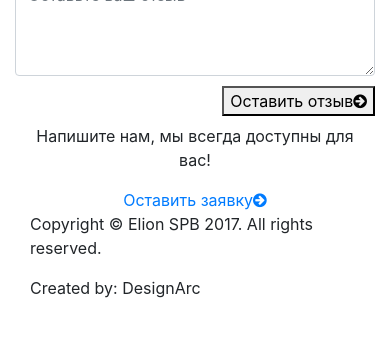
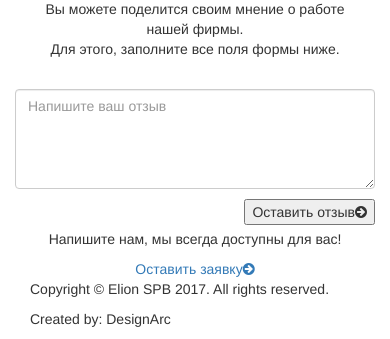
Before and after one commit to Nekr0bz/Elion, a Django app: page /guestbook/ in a window 390 px wide. Shown: the part 754-1093 px from the top of the page. Before the commit the page ends 1052 px from the top, so only its background shows below. Run offline with Django 3.2, Linux system fonts and the light colour scheme; the visitor is signed in with stand-in values (Sample User, id 1); data that the repository does not hold is empty; some libraries are stand-ins or nearby versions.

Commit message:
Ограничение к форме добавления отзывов. Форма добавления отзывов отображается только у авторизированных пользователей.

```diff
--- a/guestbook/forms.py
+++ b/guestbook/forms.py
@@ -8,7 +8,7 @@ class GuestBookForm(forms.ModelForm):
     text = forms.CharField(widget=forms.Textarea(attrs={
         'style': 'width :100%; height: 100px',
         'class': 'form-control',
-        'placeholder': 'Оставьте ваш отзыв'
+        'placeholder': 'Напишите ваш отзыв'
     }))
 
     class Meta:
--- a/guestbook/templates/guestbook/index.html
+++ b/guestbook/templates/guestbook/index.html
@@ -9,8 +9,12 @@
 <!-- ================= /Banner ================ -->
 
 <!-- =============== blog container ============== -->
-<section class="contact_us_container" style="padding-top: 40px">
+<section class="contact_us_container" style="padding-top: 0">
     <div class="container">
+        {% if user.is_authenticated %}
+            <div class="col-lg-12 col-md-12 col-sm-12 col-xs-12" style="text-align:center; padding-bottom: 20px"> <!-- section title -->
+                {% include 'generic/messages.html' with default_text="Вы можете поделится своим мнение о работе нашей фирмы.<br>Для этого, заполните все поля формы ниже." %}
+            </div> <!-- End section title -->
             <div class="form_holder" style="padding-right: 0px">
                 <form method="post" action="{% url 'guestbook' %}" class="contact-form">
                     {% csrf_token %}
@@ -18,6 +22,11 @@
                     <button type="submit" class="submit" style="margin-top: 10px; float: right">Оставить отзыв<i class="fa fa-arrow-circle-right"></i></button>
                 </form>
             </div>
+        {% else %}
+            <div class="col-lg-12 col-md-12 col-sm-12 col-xs-12" style="text-align:center; padding-bottom: 20px"> <!-- section title -->
+                <p>Оставлять отзывы могут только зарегистрированные пользователи.</p>
+            </div> <!-- End section title -->
+        {% endif %}
         <br><br>
         {% for object in latest %}
             <br><br>
```
Lines whose indentation alone changed are shown as unchanged.
